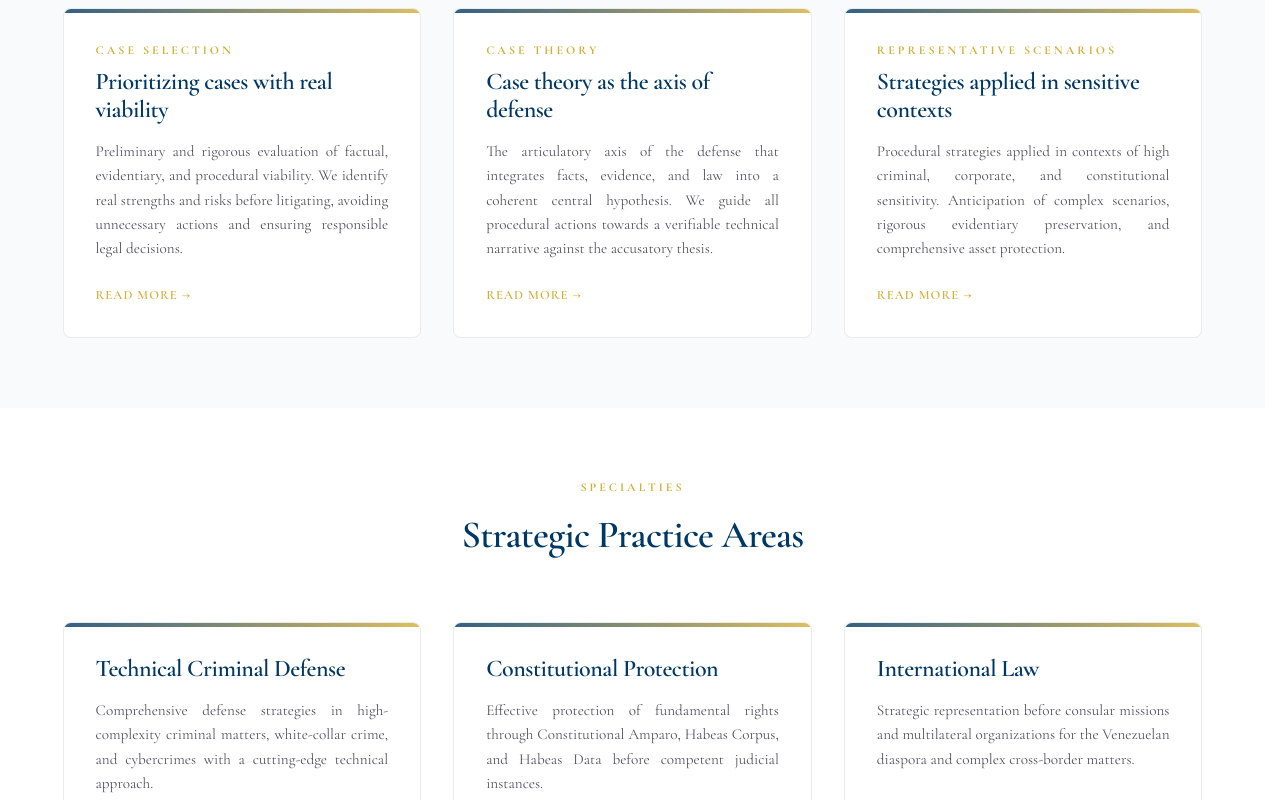
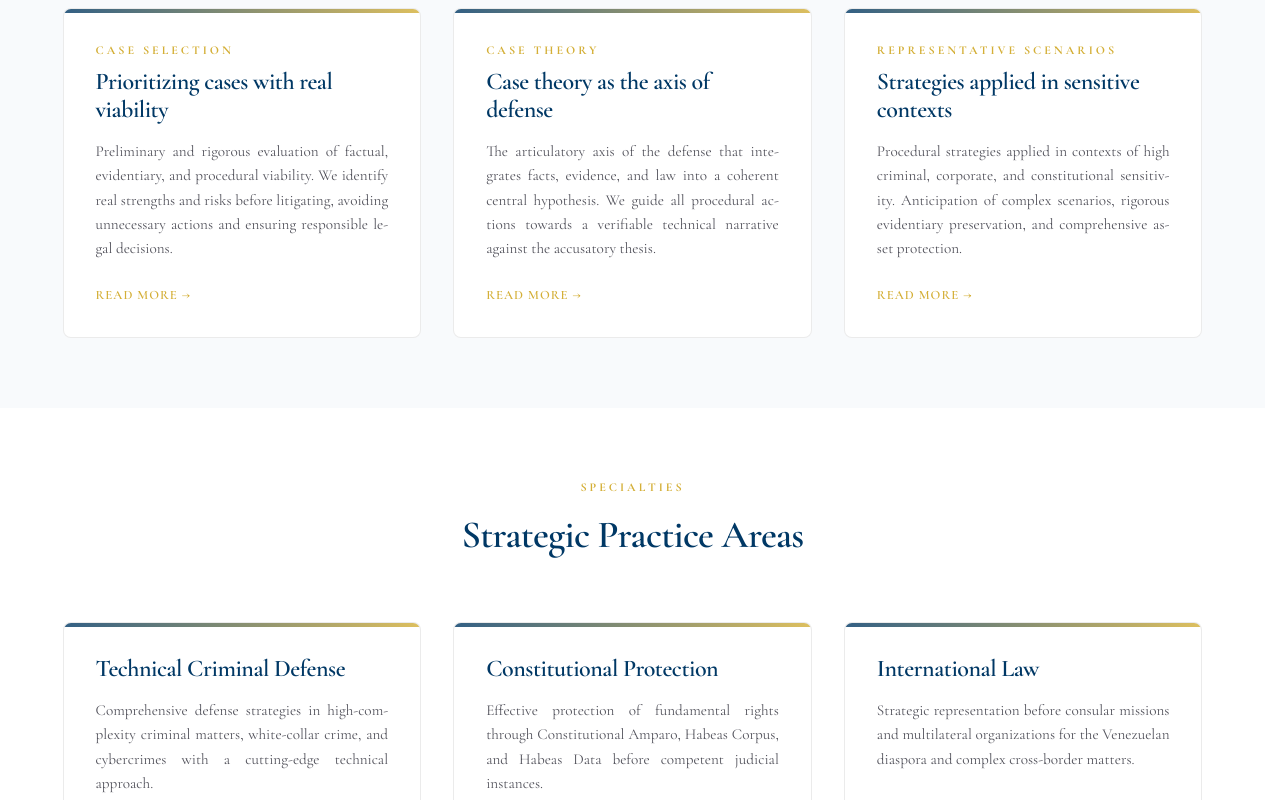
Before and after one commit to mcolina777-cpu/mac-consultores-site-clean, a Next.js app: page /en in a window 1280 px wide. Shown: the part 2500-3300 px from the top of the page. Built offline with nearby package versions, Linux system fonts and the light colour scheme.

Commit message:
style: inyectar hyphens y word-break para optimizar justificado editorial en tarjetas

```diff
--- a/src/app/globals.css
+++ b/src/app/globals.css
@@ -2368,7 +2368,7 @@ body.nav-open {
   }
 }
 
-/* Estandarización tipográfica para tarjetas (.card) en todo el sitio */
+/* Estandarización tipográfica editorial con soporte de justificado y guionado */
 .card p,
 .card-editorial-text {
   font-size: 0.95rem;
@@ -2376,4 +2376,9 @@ body.nav-open {
   color: var(--text-muted, #4b5563);
   text-align: justify;
   text-justify: inter-word;
-}
+  -webkit-hyphens: auto;
+  -ms-hyphens: auto;
+  hyphens: auto;
+  word-break: break-word;
+  overflow-wrap: break-word;
+}
```
